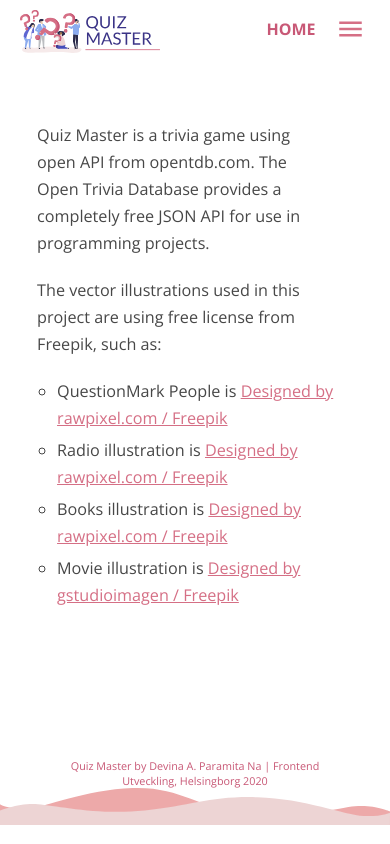
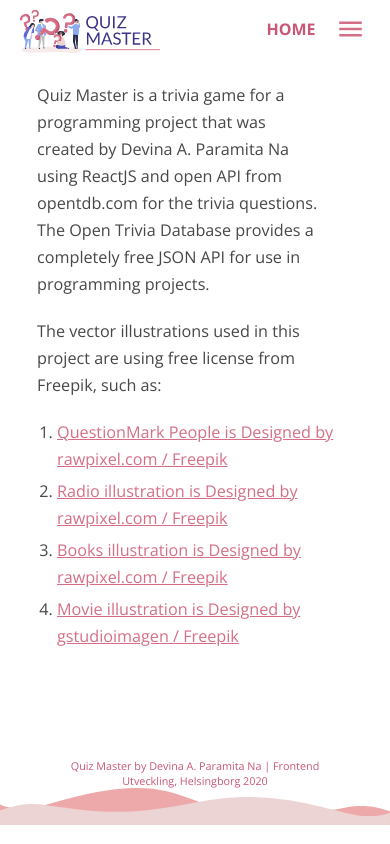
Before and after one commit to devinardya/mandatory-uxdesign2, a React (Create React App) app: page /about in a window 390 px wide. Built offline with nearby package versions, Linux system fonts and the light colour scheme.

Commit message:
changed aria role on container div for buttons, changed p tag to a tag on about page

```diff
--- a/src/About.js
+++ b/src/About.js
@@ -24,25 +24,25 @@
                             <Sidebar onClose={() => updateSidebarIsOpen(false)} isOpen={sidebarIsOpen} />
                             <section className="block__about">
                                 <figure>
-                                    <img src={AboutImg} alt="about page illustration" />
+                                    <img src={AboutImg} alt="a woman with question marks" />
                                 </figure>
                                 <article>
-                                    <p>Quiz Master is a trivia game using open API from opentdb.com. The Open Trivia Database provides a completely free JSON API for use in programming projects.</p>
+                                    <p>Quiz Master is a trivia game for a programming project that was created by Devina A. Paramita Na using ReactJS and open API from opentdb.com for the trivia questions. The Open Trivia Database provides a completely free JSON API for use in programming projects.</p>
                                     <p>The vector illustrations used in this project are using free license from Freepik, such as: </p>
-                                    <ul>
+                                    <ol>
                                         <li>
-                                        <p>QuestionMark People is <a aria-label="question mark icon designed by freepik" href="http://www.freepik.com">Designed by rawpixel.com / Freepik</a></p>
+                                        <a aria-label="question mark icon designed by rawpixel" href="http://www.freepik.com">QuestionMark People is Designed by rawpixel.com / Freepik</a>
                                         </li>
                                         <li>
-                                        <p>Radio illustration is <a aria-label="radio illustration icon designed by freepik" href="http://www.freepik.com">Designed by rawpixel.com / Freepik</a></p>
+                                        <a aria-label="radio illustration icon designed by rawpixel" href="http://www.freepik.com">Radio illustration is Designed by rawpixel.com / Freepik</a>
                                         </li>
                                         <li>
-                                        <p>Books illustration is <a aria-label="books illustration icon designed by freepik" href="http://www.freepik.com">Designed by rawpixel.com / Freepik</a></p>
+                                        <a aria-label="books illustration icon designed by rawpixel" href="http://www.freepik.com">Books illustration is Designed by rawpixel.com / Freepik</a>
                                         </li>
                                         <li>
-                                        <p>Movie illustration is <a aria-label="movie illustration icon designed by freepik" href="http://www.freepik.com">Designed by gstudioimagen / Freepik</a></p>
+                                        <a aria-label="movie illustration icon designed by gstudioimagen" href="http://www.freepik.com">Movie illustration is Designed by gstudioimagen / Freepik</a>
                                         </li>
-                                    </ul>
+                                    </ol>
                                     </article>
                             </section>
                             <Footer />
--- a/src/ResultModal.js
+++ b/src/ResultModal.js
@@ -72,10 +72,10 @@
                                         :
                                     "Sorry, Your got" + result + "question correct" }
                                 </span>
-                                <nav className="block__modalContainer--nav">
+                                <div role="menu" className="block__modalContainer--nav">
                                     <button aria-label="play again" onClick={restartGame}>Play again</button>
                                     <button aria-label="back to home" onClick={backToHome}>Back to home</button>
-                                </nav>
+                                </div>
                         </div>
                     </FocusTrap>
                 }
--- a/src/about.css
+++ b/src/about.css
@@ -10,8 +10,8 @@
     align-items: center;
 }
 
-.block__about > article > ul {
-    list-style-type: circle;
+.block__about > article > ol {
+    /* list-style-type: circle; */
     margin-left: 50px;
 }
 
@@ -41,17 +41,18 @@
     color: #C85876;
 }
 
-.block__about > article > ul > li {
+.block__about > article > ol > li {
     font-size: 0.9rem;
     margin: 5px 0;
     line-height: 1.5rem;
 }
 
-.block__about > article > ul > li > p > a {
+.block__about > article > ol > li > a:visited,
+.block__about > article > ol > li > a:link {
     color: #D56F85;
 }
 
-.block__about > article > ul > li > p > a:focus {
+.block__about > article > ol > li > a:focus {
     border-bottom: 1px dashed #D56F85;
 }
 
@@ -64,7 +65,7 @@
         width: 90%;
     }
 
-    .block__about > article > ul {
+    .block__about > article > ol {
         margin: 0;
     }
 }
@@ -86,7 +87,7 @@
         width: 90%;
     }
 
-    .block__about > article > ul {
+    .block__about > article > ol {
         margin-left: 20px;
     }
 }
--- a/src/resultmodal.css
+++ b/src/resultmodal.css
@@ -13,7 +13,7 @@
     align-items: center;
     width: 100vw;
     height: 100vh;
-    background-color: rgb(225,225,225, 0.5);
+    background-color: rgb(225,225,225, 0.75);
     position: absolute;
     top:0;
 }
```
